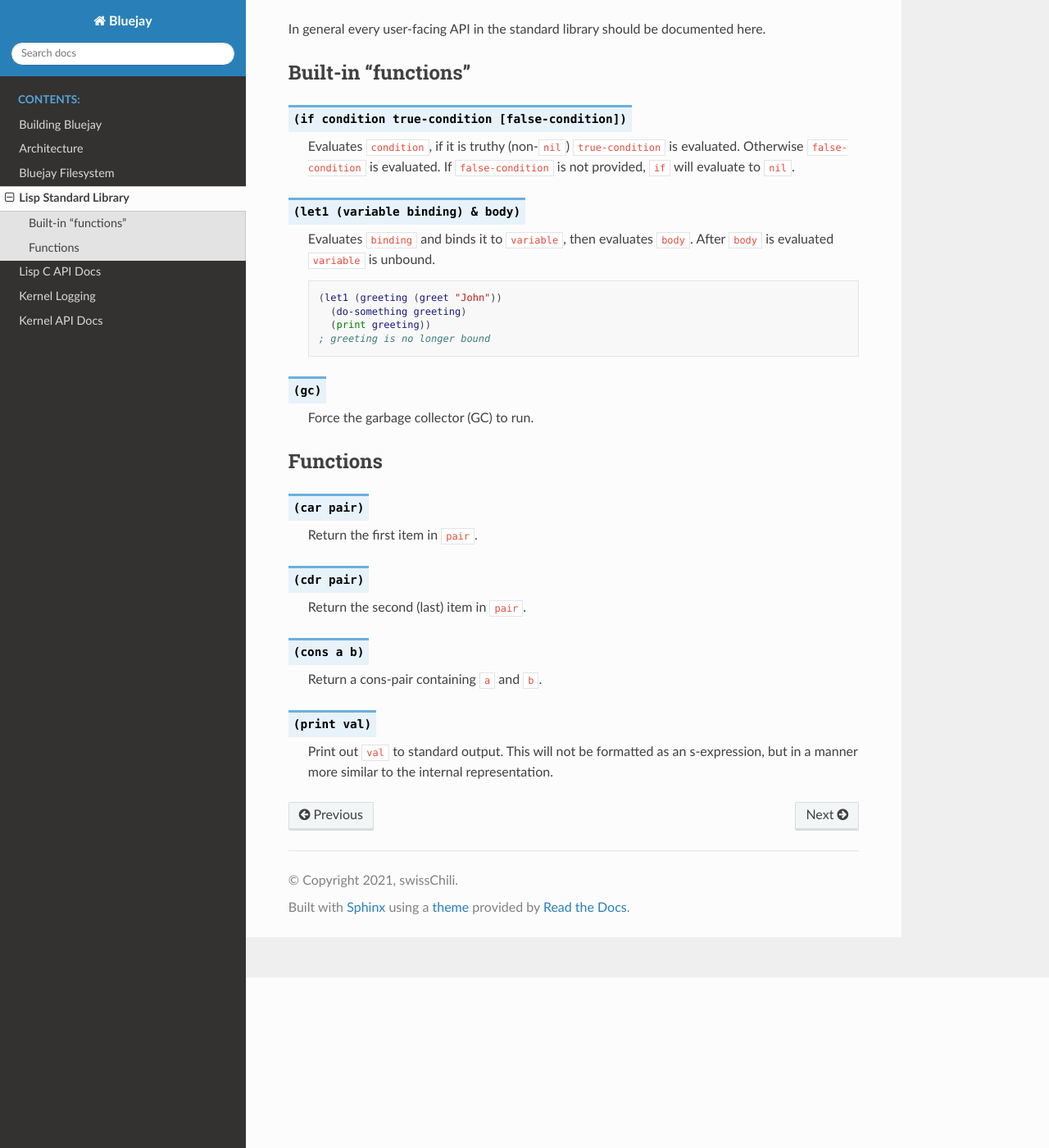
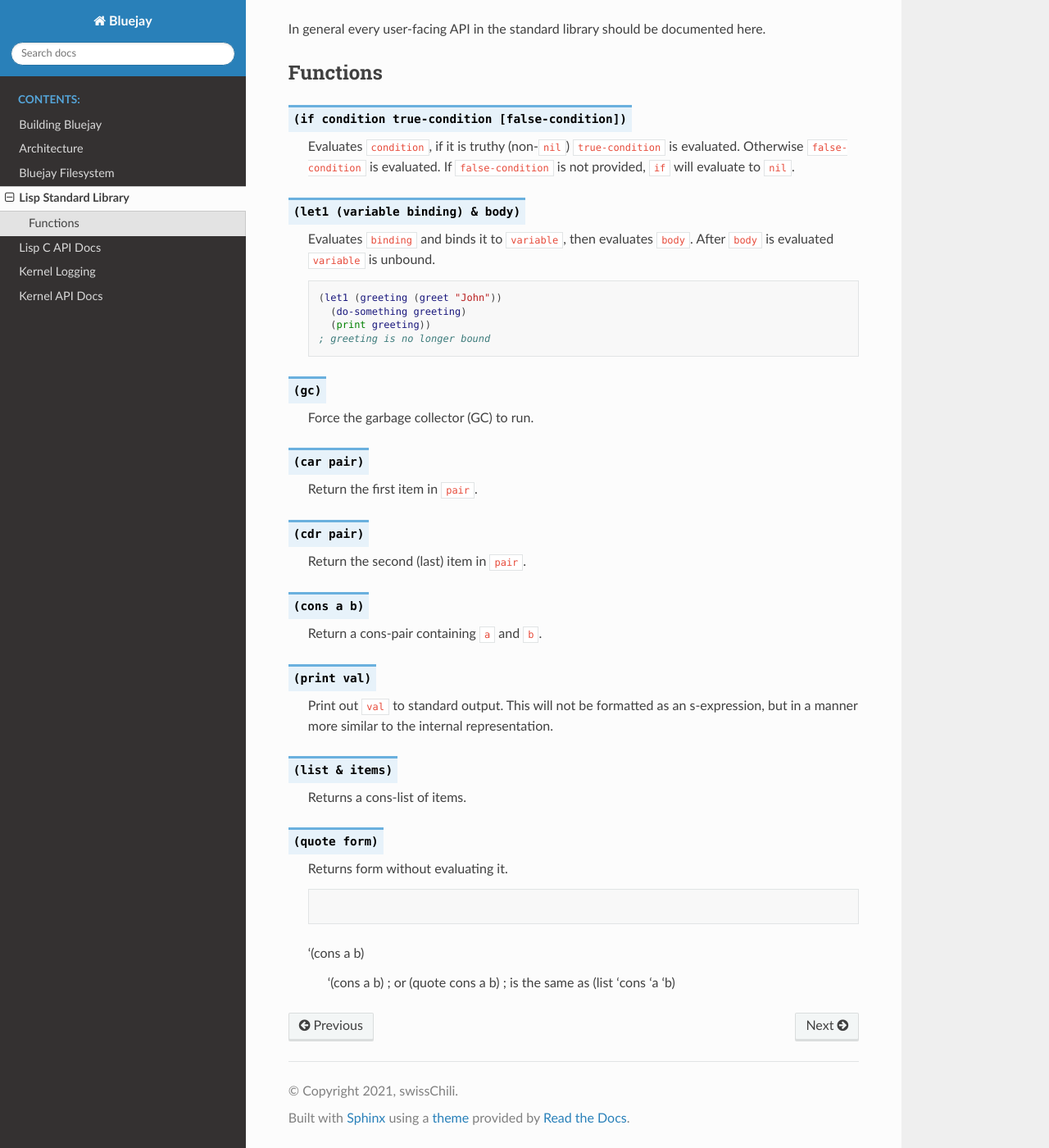
Before and after one commit to swissChili/bluejay, a Sphinx documentation site: the page built from doc/lisp-std.rst, in a window 1280 px wide and 1400 px high, scrolled down 208 px. Shown: the whole window at 82% size. Built offline with Sphinx 7.4.7 and the Read the Docs theme 2.0.0, drawn with Linux system fonts in a browser that asks for light colours.

Commit message:
Document new lisp functions

```diff
--- a/doc/lisp-std.rst
+++ b/doc/lisp-std.rst
@@ -8,8 +8,8 @@ change the API in any way.
 In general every user-facing API in the standard library should be documented
 here.
 
-Built-in "functions"
---------------------
+Functions
+---------
 
 .. function:: (if condition true-condition [false-condition])
 
@@ -33,9 +33,6 @@ Built-in "functions"
 
 	Force the garbage collector (GC) to run.
 
-Functions
----------
-
 .. function:: (car pair)
 
 	Return the first item in ``pair``.
@@ -52,3 +49,20 @@ Functions
 
 	Print out ``val`` to standard output. This will not be formatted as an
 	s-expression, but in a manner more similar to the internal representation.
+
+.. function:: (list & items)
+
+    Returns a cons-list of items.
+
+.. function:: (quote form)
+
+    Returns form without evaluating it.
+
+    .. code-block:: lisp
+    '(cons a b)
+
+        '(cons a b)
+        ; or
+        (quote cons a b)
+        ; is the same as
+        (list 'cons 'a 'b)
```
